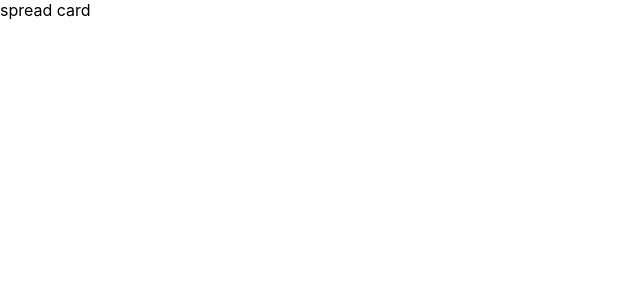
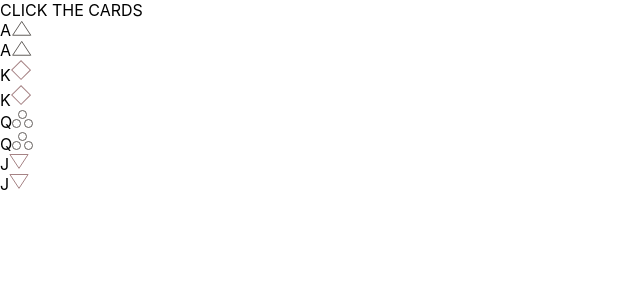
Before and after one commit to leehyeonj/css-transition, a React (Create React App) app in the folder css-transition/: page / in a window 1280 px wide. Shown: the top 300 px of the page, without its empty margins (0-640 px from the left). Built offline with nearby package versions, Linux system fonts and the light colour scheme.

Commit message:
spread card react

```diff
--- a/css-transition/src/spread-card/index.js
+++ b/css-transition/src/spread-card/index.js
@@ -2,9 +2,121 @@ import React from "react";
 
 const SpreadCard = () => {
     return (
-        <div>
-            spread card
-        </div>
+       <div class="perspective">
+  <div class='card-container'>
+    <div class="message" onclick="toggleClass">
+      CLICK THE CARDS
+    </div>
+    <div class='card card-card1'>
+      <div class='card__face card__face--top'>
+        <span class='card__value'>
+          A
+        </span>
+        <span class='card__suit'>
+          <svg width="21px" height="16px" viewBox="0 0 21 16" version="1.1" xmlns="http://www.w3.org/2000/svg" xmlns:xlink="http://www.w3.org/1999/xlink">
+              <g id="Page-1" stroke="none" stroke-width="1" fill="none" fill-rule="evenodd">
+                  <path d="M1.6440972,15.2434886 L19.7934028,15.2434886 L10.71875,1.39282802 L1.6440972,15.2434886 Z" id="Path-2" stroke="#635F5C"></path>
+              </g>
+          </svg>
+        </span>
+      </div>
+      <div class='card__face card__face--btm'>
+        <span class='card__value'>
+          A
+        </span>
+        <span class='card__suit'>
+          <svg width="21px" height="16px" viewBox="0 0 21 16" version="1.1" xmlns="http://www.w3.org/2000/svg" xmlns:xlink="http://www.w3.org/1999/xlink">
+              <g id="Page-1" stroke="none" stroke-width="1" fill="none" fill-rule="evenodd">
+                  <path d="M1.6440972,15.2434886 L19.7934028,15.2434886 L10.71875,1.39282802 L1.6440972,15.2434886 Z" id="Path-2" stroke="#635F5C"></path>
+              </g>
+          </svg>
+        </span>
+      </div>
+    </div>
+    <div class='card card-card2'>
+      <div class='card__face card__face--top'>
+        <span class='card__value'>
+          K
+        </span>
+        <span class='card__suit'>
+          <svg width="20px" height="21px" viewBox="0 0 20 21" version="1.1" xmlns="http://www.w3.org/2000/svg" xmlns:xlink="http://www.w3.org/1999/xlink">
+              <g id="Page-1" stroke="none" stroke-width="1" fill="none" fill-rule="evenodd">
+                  <rect id="Rectangle-3" stroke="#A68385" transform="translate(10.035534, 10.071068) rotate(-315.000000) translate(-10.035534, -10.071068) " x="3.43933983" y="3.47487373" width="13.1923882" height="13.1923882"></rect>
+              </g>
+          </svg>
+        </span>
+      </div>
+      <div class='card__face card__face--btm'>
+        <span class='card__value'>
+          K
+        </span>
+        <span class='card__suit'>
+          <svg width="20px" height="21px" viewBox="0 0 20 21" version="1.1" xmlns="http://www.w3.org/2000/svg" xmlns:xlink="http://www.w3.org/1999/xlink">
+              <g id="Page-1" stroke="none" stroke-width="1" fill="none" fill-rule="evenodd">
+                  <rect id="Rectangle-3" stroke="#A68385" transform="translate(10.035534, 10.071068) rotate(-315.000000) translate(-10.035534, -10.071068) " x="3.43933983" y="3.47487373" width="13.1923882" height="13.1923882"></rect>
+              </g>
+          </svg>
+        </span>
+      </div>
+    </div>
+    <div class='card card-card3'>
+      <div class='card__face card__face--top'>
+        <span class='card__value'>
+          Q
+        </span>
+        <span class='card__suit'>
+          <svg width="21px" height="18px" viewBox="0 0 21 18" version="1.1" xmlns="http://www.w3.org/2000/svg" xmlns:xlink="http://www.w3.org/1999/xlink">
+              <g id="Page-1" stroke="none" stroke-width="1" fill="none" fill-rule="evenodd">
+                  <circle id="Oval" stroke="#635F5C" cx="4.5" cy="13.5" r="4"></circle>
+                  <circle id="Oval" stroke="#635F5C" cx="10.5" cy="4.5" r="4"></circle>
+                  <circle id="Oval" stroke="#635F5C" cx="16.5" cy="13.5" r="4"></circle>
+              </g>
+          </svg>
+        </span>
+      </div>
+      <div class='card__face card__face--btm'>
+        <span class='card__value'>
+          Q
+        </span>
+        <span class='card__suit'>
+          <svg width="21px" height="18px" viewBox="0 0 21 18" version="1.1" xmlns="http://www.w3.org/2000/svg" xmlns:xlink="http://www.w3.org/1999/xlink">
+              <g id="Page-1" stroke="none" stroke-width="1" fill="none" fill-rule="evenodd">
+                  <circle id="Oval" stroke="#635F5C" cx="4.5" cy="13.5" r="4"></circle>
+                  <circle id="Oval" stroke="#635F5C" cx="10.5" cy="4.5" r="4"></circle>
+                  <circle id="Oval" stroke="#635F5C" cx="16.5" cy="13.5" r="4"></circle>
+              </g>
+          </svg>
+        </span>
+      </div>
+    </div>
+    <div class='card card-card4'>
+      <div class='card__face card__face--top'>
+        <span class='card__value'>
+          J
+        </span>
+        <span class='card__suit'>
+          <svg width="20px" height="16px" viewBox="0 0 20 16" version="1.1" xmlns="http://www.w3.org/2000/svg" xmlns:xlink="http://www.w3.org/1999/xlink">
+              <g id="Page-1" stroke="none" stroke-width="1" fill="none" fill-rule="evenodd">
+                  <path d="M0.925347203,14.7630198 L19.0746528,14.7630198 L10,0.912359268 L0.925347203,14.7630198 Z" id="Path-2" stroke="#A68385" transform="translate(10.000000, 7.631510) rotate(-180.000000) translate(-10.000000, -7.631510) "></path>
+              </g>
+          </svg>
+        </span>
+      </div>
+      <div class='card__face card__face--btm'>
+        <span class='card__value'>
+          J
+        </span>
+        <span class='card__suit'>
+          <svg width="20px" height="16px" viewBox="0 0 20 16" version="1.1" xmlns="http://www.w3.org/2000/svg" xmlns:xlink="http://www.w3.org/1999/xlink">
+              <g id="Page-1" stroke="none" stroke-width="1" fill="none" fill-rule="evenodd">
+                  <path d="M0.925347203,14.7630198 L19.0746528,14.7630198 L10,0.912359268 L0.925347203,14.7630198 Z" id="Path-2" stroke="#A68385" transform="translate(10.000000, 7.631510) rotate(-180.000000) translate(-10.000000, -7.631510) "></path>
+              </g>
+          </svg>
+        </span>
+      </div>
+    </div>
+  </div>
+</div>
     )
 }
 
```
